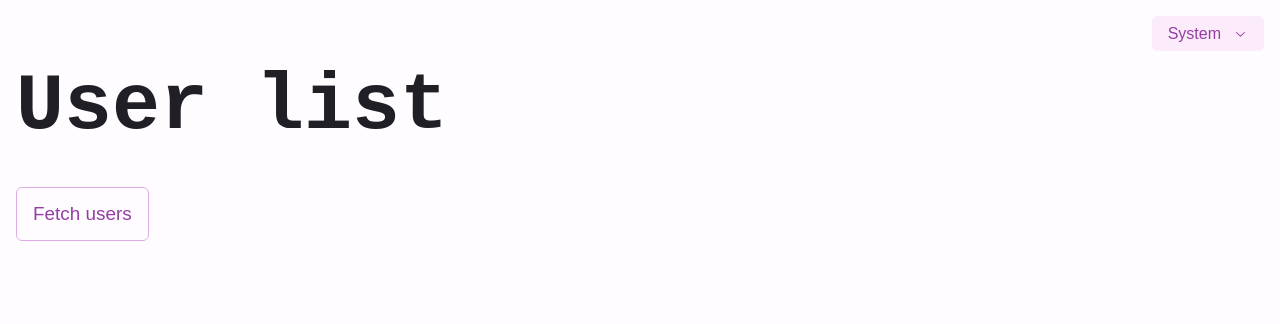
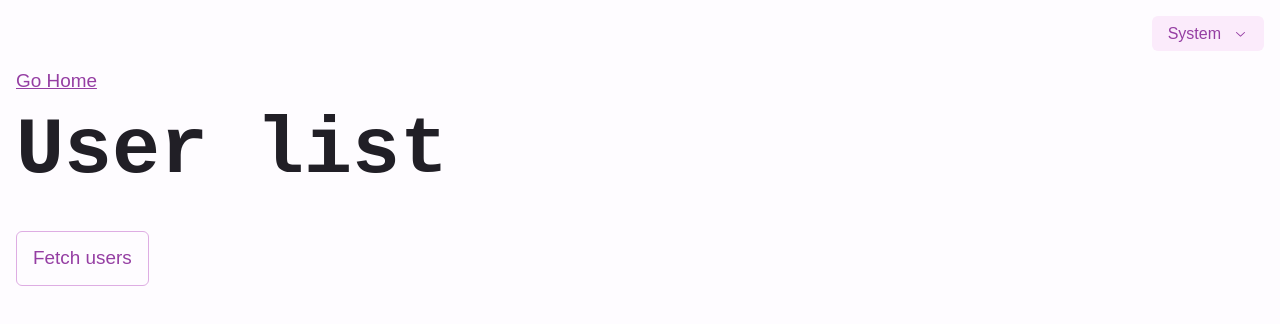
Before and after one commit to notAro14/next-ts-starter, a Next.js app: page /user-list in a window 1280 px wide. Shown: the top 324 px of the page. Built offline with nearby package versions, Linux system fonts and the light colour scheme.

Commit message:
Add Link component

```diff
--- a/src/pages/user-list.tsx
+++ b/src/pages/user-list.tsx
@@ -8,6 +8,7 @@ import Button from "src/ui-kit/button"
 import Flex from "src/ui-kit/flex"
 import Heading from "src/ui-kit/heading"
 import SEO from "src/components/seo"
+import Link from "src/ui-kit/link"
 // FUNCTIONS
 import useAutoAnimation from "src/utils/hooks/use-autoanimation"
 
@@ -19,6 +20,7 @@ const UserListPage: NextPage = () => {
     <>
       <SEO>User List</SEO>
 
+      <Link href="/">Go Home</Link>
       <Heading as="h1" css={{ fontSize: "$4xl" }}>
         User list
       </Heading>
--- /dev/null
+++ b/src/ui-kit/link/index.ts
@@ -0,0 +1,2 @@
+export { default } from "./link"
+export * from "./link"
--- /dev/null
+++ b/src/ui-kit/link/link.tsx
@@ -0,0 +1,44 @@
+import NextLink from "next/link"
+
+import { styled } from "src/ui-kit/stitches.config"
+
+export const StyledLink = styled("a", {
+  "$$component-link-color": "$colors$semantic-text-lo",
+  "$$component-link-color-hovered": "$colors$semantic-text-hi",
+  "$$component-link-font": "$fonts$semantic-primary",
+  "$$component-link-font-size": "$fontSizes$md",
+
+  color: "$$component-link-color",
+  fontFamily: "$$component-link-font",
+  fontSize: "$$component-link-font-size",
+  textDecoration: "underline",
+  "&:hover": {
+    cursor: "pointer",
+    color: "$$component-link-color-hovered",
+  },
+  variants: {
+    noUnderline: {
+      true: {
+        textDecoration: "none",
+      },
+    },
+  },
+  defaultVariants: {
+    noUnderline: false,
+  },
+})
+
+interface Props {
+  href: string
+  children: string
+  // Styled Props
+  noUnderline?: boolean
+}
+
+export default function Link({ children, href, ...props }: Props) {
+  return (
+    <NextLink passHref href={href}>
+      <StyledLink {...props}>{children}</StyledLink>
+    </NextLink>
+  )
+}
```
